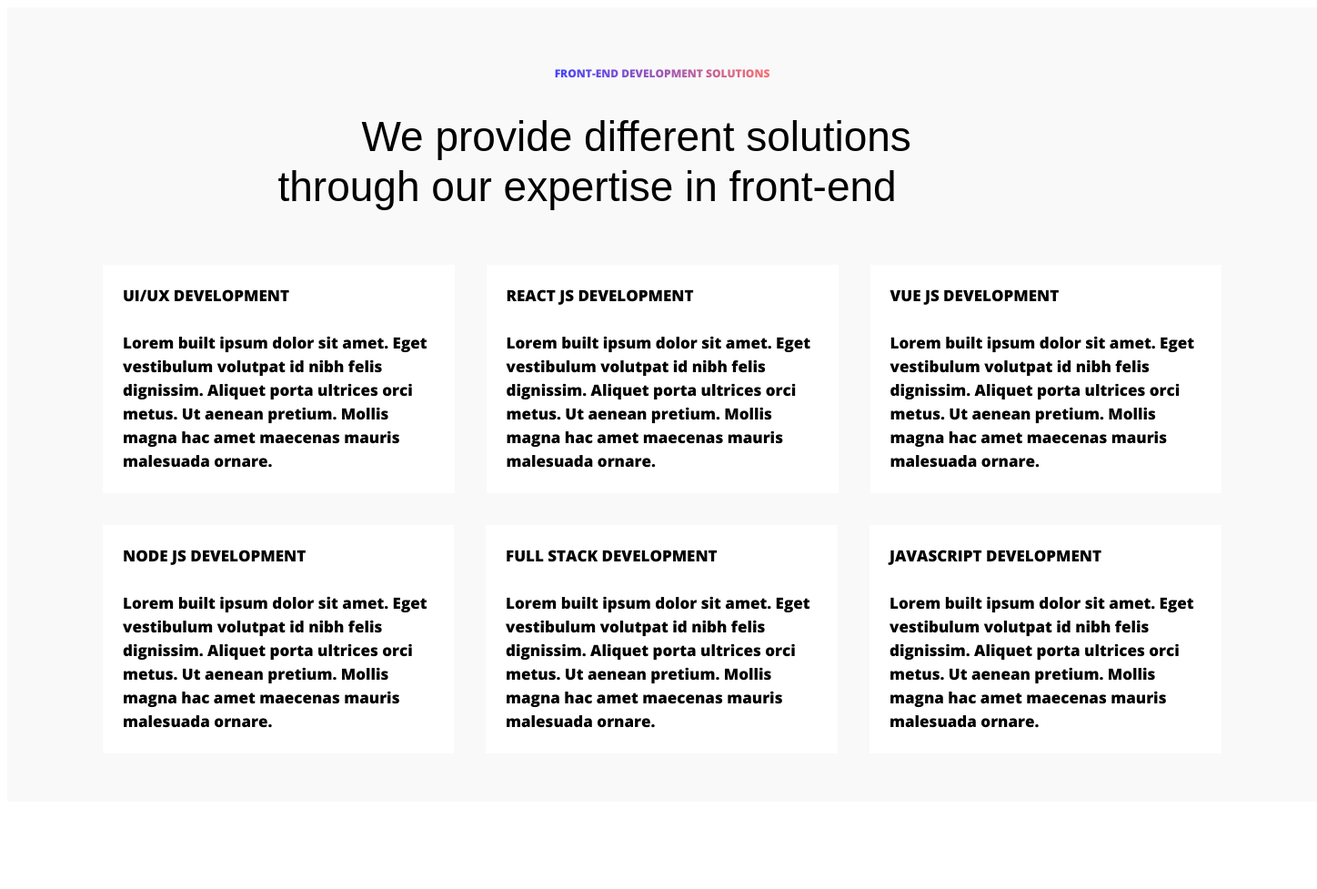
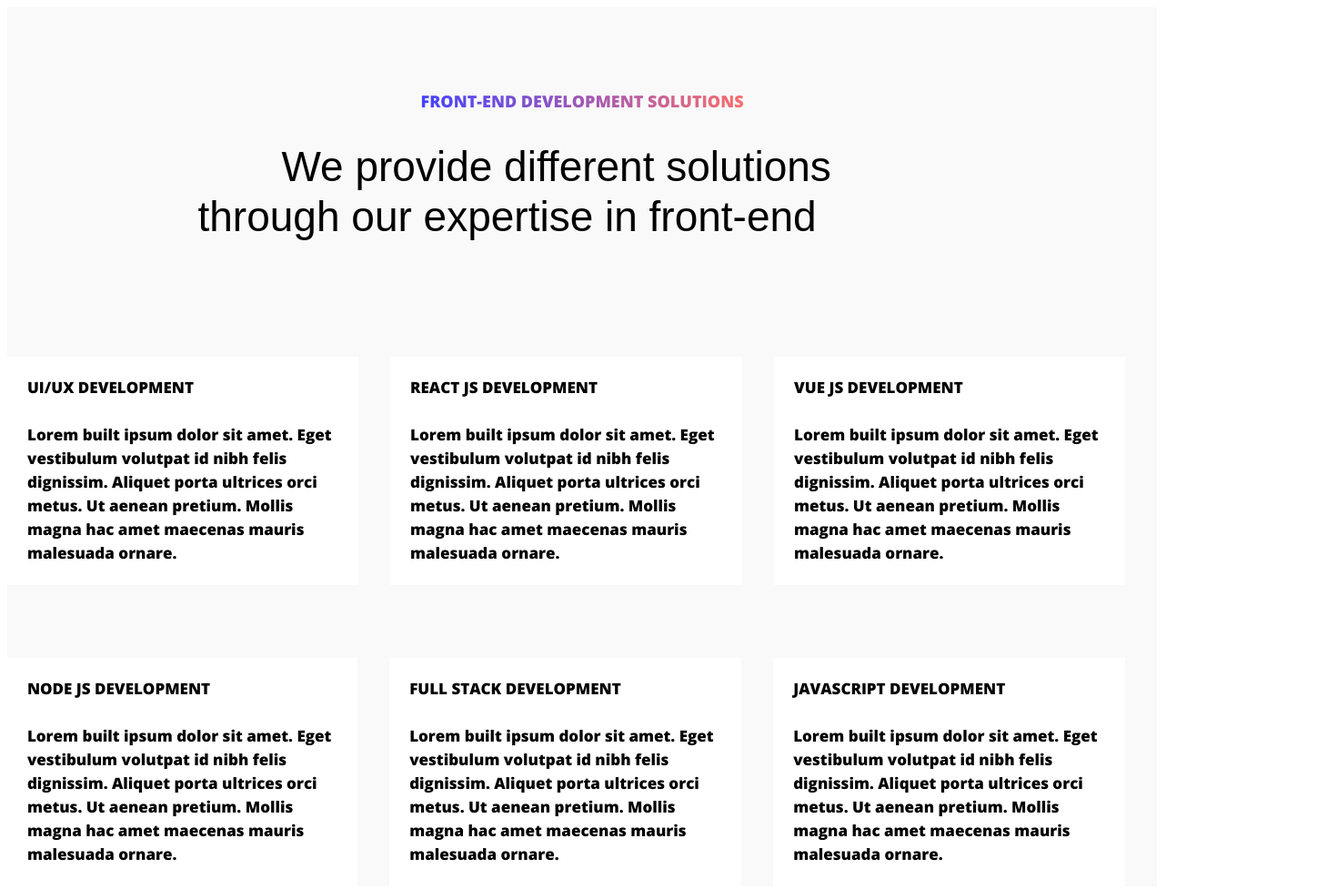
Before and after one commit to vkrany/verstka, a plain HTML site: page index.html in a window 1280 px wide. Shown: the whole page at 91% size, 1448 px wide, since content can reach past the window. Before the commit the page ends 889 px from the top, so only its background shows below. Drawn offline with nearby package versions, Linux system fonts and the light colour scheme; a web font is replaced by a local one.

Commit message:
refactoring v.2

```diff
--- a/index.html
+++ b/index.html
@@ -14,68 +14,80 @@
 		<title>Project</title>
 	</head>
 	<body>
-		<div class="header">
-			<div class="header_title_box">
-				<p class="header_title">FRONT-END DEVELOPMENT SOLUTIONS</p>
+		<section class="first_block">
+			<div class="first_block_title_box">
+				<h2 class="first_block_title">FRONT-END DEVELOPMENT SOLUTIONS</h2>
 			</div>
-			<div class="header_subtitle_box">
-				<p class="header_subtitle">
+			<div class="first_block_subtitle_box">
+				<h3 class="first_block_subtitle">
 					We provide different solutions through our expertise in front-end
-				</p>
+				</h3>
 			</div>
 
-			<div class="header_container1">
-				<div class="header_container_item">
-					<p class="header_container_item_title">UI/UX DEVELOPMENT</p>
-					<div class="header_container_item_text">
+			<div class="first_block_cards">
+				<div class="first_block_cards_container_item">
+					<h4 class="first_block_cards_container_item_title">
+						UI/UX DEVELOPMENT
+					</h4>
+					<p class="first_block_cards_container_item_text">
 						Lorem built ipsum dolor sit amet. Eget vestibulum volutpat id nibh
 						felis dignissim. Aliquet porta ultrices orci metus. Ut aenean
 						pretium. Mollis magna hac amet maecenas mauris malesuada ornare.
-					</div>
+					</p>
 				</div>
-				<div class="header_container_item">
-					<p class="header_container_item_title">REACT JS DEVELOPMENT</p>
-					<div class="header_container_item_text">
+				<div class="first_block_cards_container_item">
+					<h4 class="first_block_cards_container_item_title">
+						REACT JS DEVELOPMENT
+					</h4>
+					<p class="first_block_cards_container_item_text">
 						Lorem built ipsum dolor sit amet. Eget vestibulum volutpat id nibh
 						felis dignissim. Aliquet porta ultrices orci metus. Ut aenean
 						pretium. Mollis magna hac amet maecenas mauris malesuada ornare.
-					</div>
+					</p>
 				</div>
-				<div class="header_container_item">
-					<p class="header_container_item_title">VUE JS DEVELOPMENT</p>
-					<div class="header_container_item_text">
+				<div class="first_block_cards_container_item">
+					<h4 class="first_block_cards_container_item_title">
+						VUE JS DEVELOPMENT
+					</h4>
+					<p class="first_block_cards_container_item_text">
 						Lorem built ipsum dolor sit amet. Eget vestibulum volutpat id nibh
 						felis dignissim. Aliquet porta ultrices orci metus. Ut aenean
 						pretium. Mollis magna hac amet maecenas mauris malesuada ornare.
-					</div>
+					</p>
 				</div>
 			</div>
-			<div class="header_container2">
-				<div class="header_container_item">
-					<p class="header_container_item_title">NODE JS DEVELOPMENT</p>
-					<div class="header_container_item_text">
+			<div class="first_block_cards">
+				<div class="first_block_cards_container_item">
+					<h4 class="first_block_cards_container_item_title">
+						NODE JS DEVELOPMENT
+					</h4>
+					<p class="first_block_cards_container_item_text">
 						Lorem built ipsum dolor sit amet. Eget vestibulum volutpat id nibh
 						felis dignissim. Aliquet porta ultrices orci metus. Ut aenean
 						pretium. Mollis magna hac amet maecenas mauris malesuada ornare.
-					</div>
+					</p>
 				</div>
-				<div class="header_container_item">
-					<p class="header_container_item_title">FULL STACK DEVELOPMENT</p>
-					<div class="header_container_item_text">
+				<div class="first_block_cards_container_item">
+					<h4 class="first_block_cards_container_item_title">
+						FULL STACK DEVELOPMENT
+					</h4>
+					<p class="first_block_cards_container_item_text">
 						Lorem built ipsum dolor sit amet. Eget vestibulum volutpat id nibh
 						felis dignissim. Aliquet porta ultrices orci metus. Ut aenean
 						pretium. Mollis magna hac amet maecenas mauris malesuada ornare.
-					</div>
+					</p>
 				</div>
-				<div class="header_container_item">
-					<p class="header_container_item_title">JAVASCRIPT DEVELOPMENT</p>
-					<div class="header_container_item_text">
+				<div class="first_block_cards_container_item">
+					<h4 class="first_block_cards_container_item_title">
+						JAVASCRIPT DEVELOPMENT
+					</h4>
+					<p class="first_block_cards_container_item_text">
 						Lorem built ipsum dolor sit amet. Eget vestibulum volutpat id nibh
 						felis dignissim. Aliquet porta ultrices orci metus. Ut aenean
 						pretium. Mollis magna hac amet maecenas mauris malesuada ornare.
-					</div>
+					</p>
 				</div>
 			</div>
-		</div>
+		</section>
 	</body>
 </html>
--- a/style.css
+++ b/style.css
@@ -1,21 +1,19 @@
 .body {
-	max-width: 1440px;
-	margin: 0 auto;
+	min-height: 100vh;
 }
 
-.header {
+.first_block {
 	display: flex;
 	flex-direction: column;
 	justify-content: center;
 	align-items: center;
-	width: 1440px;
-	height: 873px;
+	max-width: 1440px;
+	margin: 0 auto;
 	background-color: #f9f9fa;
 }
 
-.header_title_box {
+.first_block_title_box {
 	display: flex;
-	flex-direction: row;
 	padding-top: 80px;
 	font-family: "Open Sans", sans-serif;
 	font-weight: 800;
@@ -27,15 +25,14 @@
 	margin: 0;
 }
 
-.header_subtitle_box {
+.first_block_subtitle_box {
 	display: flex;
 	flex-direction: column;
 	align-items: center;
-	width: 845px;
-	height: 110px;
+	max-width: 845px;
 }
 
-.header_subtitle {
+.first_block_subtitle {
 	font-family: "Galano Grotesque", sans-serif;
 	font-weight: 400;
 	font-size: 46px;
@@ -45,36 +42,21 @@
 	overflow-wrap: break-word;
 }
 
-.header_container1 {
+.first_block_cards {
 	margin-top: 80px;
 	display: flex;
 	flex-direction: row;
 	justify-content: space-between;
 }
 
-.header_container2 {
-	margin-top: 35px;
-	display: flex;
-	flex-direction: row;
-	margin-bottom: 80px;
-	justify-content: space-between;
-}
-
-.header_container_item {
+.first_block_cards_container_item {
 	max-width: 387px;
 	margin-right: 35px;
 	background-color: #ffffff;
+	gap: 80px 35px;
 }
 
-.header_container_item:first-child {
-	margin-left: 105px;
-}
-
-.header_container_item:last-child {
-	margin-right: 105px;
-}
-
-.header_container_item_title {
+.first_block_cards_container_item_title {
 	font-family: "Open Sans", sans-serif;
 	font-weight: 700;
 	margin: 22px 162px 28px 22px;
@@ -83,9 +65,8 @@
 	white-space: nowrap;
 }
 
-.header_container_item_text {
+.first_block_cards_container_item_text {
 	font-family: "Open Sans", sans-serif;
-	font-weight: 400;
 	font-size: 17px;
 	line-height: 26px;
 	margin: 28px 22px 22px 22px;
```
